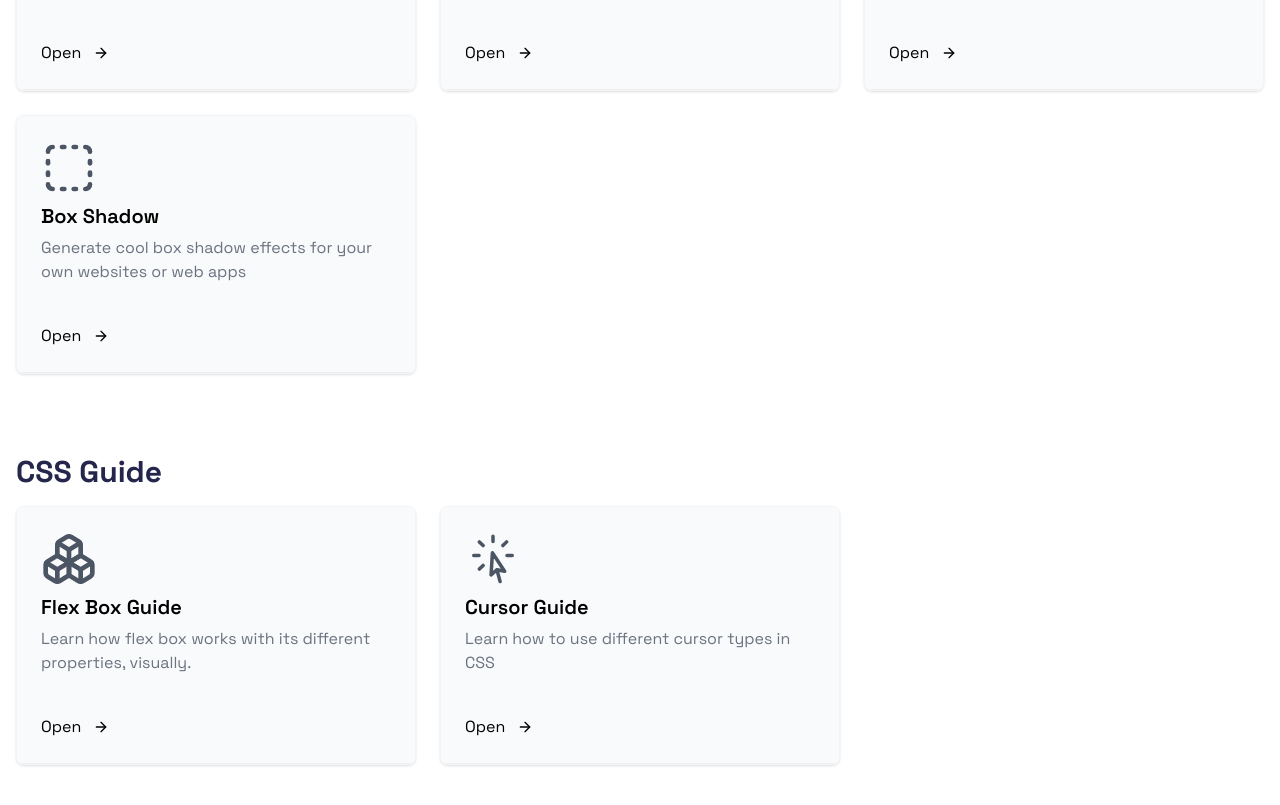
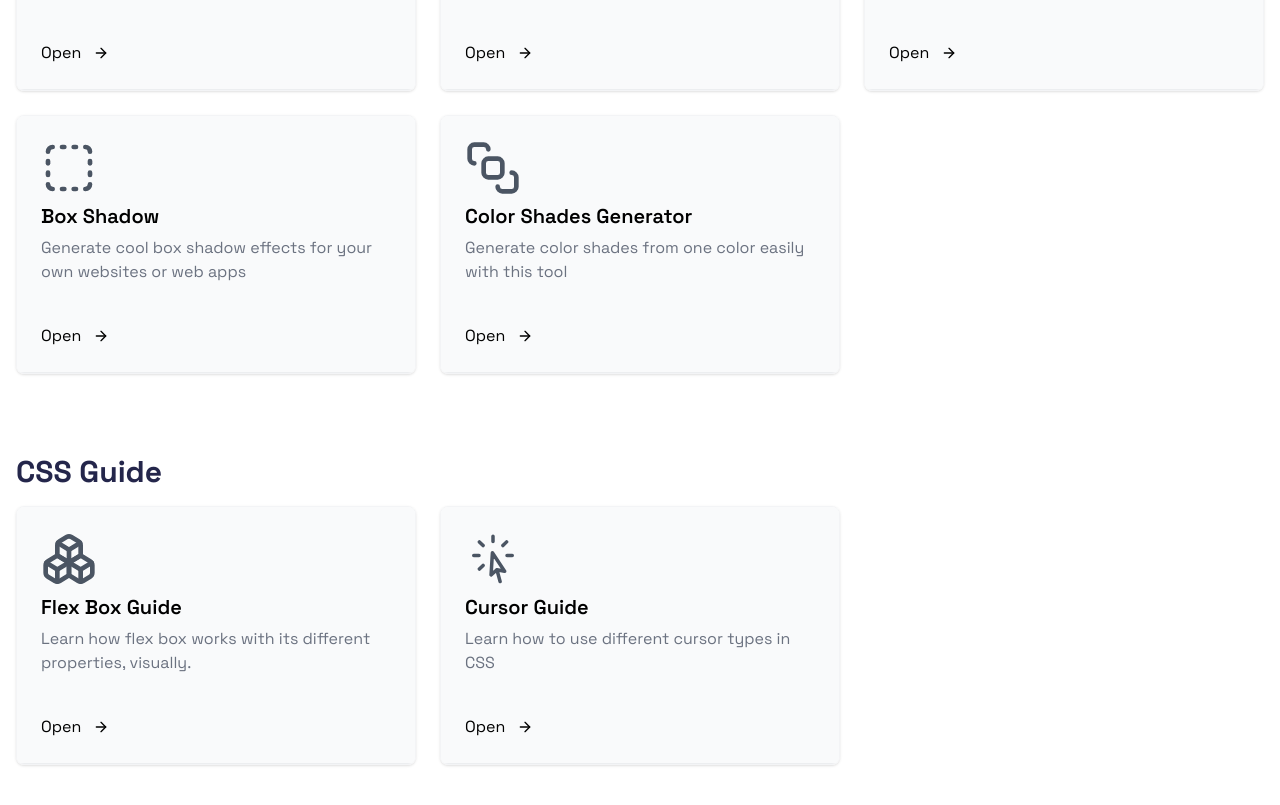
Before and after one commit to Itskrish01/cascadewiz, a React (Vite) app: page / in a window 1280 px wide. Shown: the part 928-1733 px from the top of the page. Built offline with nearby package versions, Linux system fonts and the light colour scheme.

Commit message:
changed icon

```diff
--- a/src/pages/Home.tsx
+++ b/src/pages/Home.tsx
@@ -1,7 +1,7 @@
 import NavCard from "@/components/NavCard";
 import HeroSection from "@/sections/HeroSection";
 import { CursorArrowRaysIcon } from "@heroicons/react/24/outline";
-import { BoxesIcon, BoxIcon, BoxSelect } from "lucide-react";
+import { BoxesIcon, BoxIcon, BoxSelect, BringToFront } from "lucide-react";
 import { useRef } from "react";
 import { Helmet } from "react-helmet";
 
@@ -81,6 +81,12 @@ const Home = () => {
             icon={<BoxSelect className="h-14 w-14 " />}
             href="/css-box-shadow"
           />
+          <NavCard
+            name="Color Shades Generator"
+            description="Generate color shades from one color easily with this tool"
+            icon={<BringToFront className="h-14 w-14 " />}
+            href="/color-shades-generator"
+          />
         </div>
       </div>
       <div className="mt-20">
```
Also changed, not shown: src/components/Header.tsx (+8 -2 lines).
